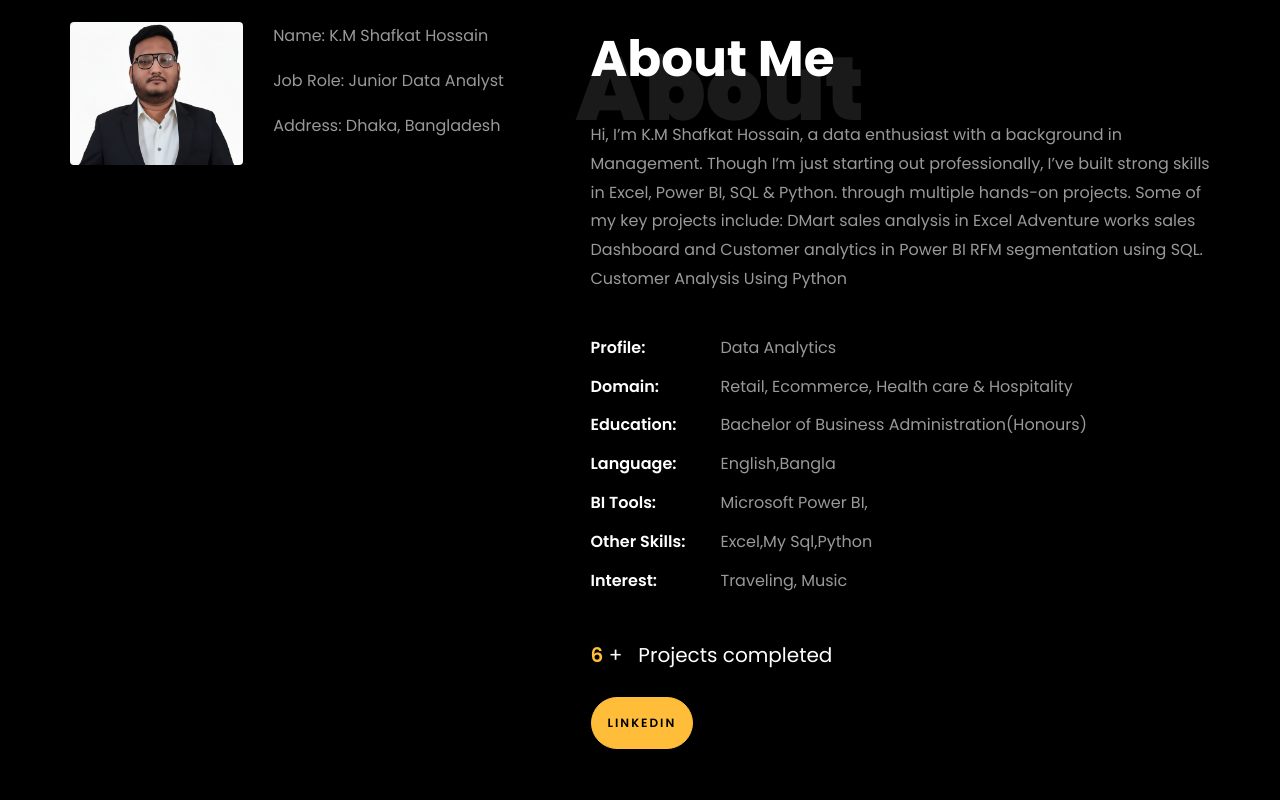
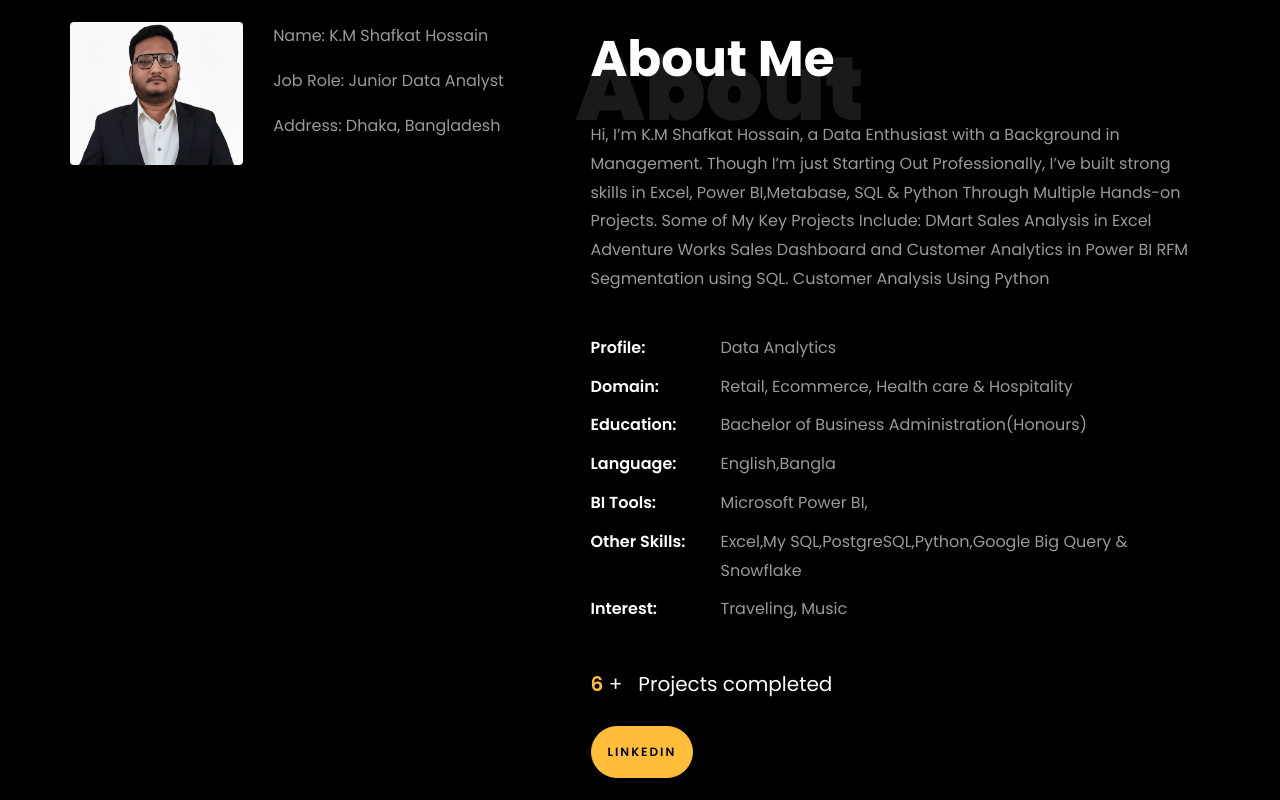
Before and after one commit to Shafkat170/Shafkat170.github.io, a plain HTML site: page index.html in a window 1280 px wide. Shown: the part 840-1640 px from the top of the page. Drawn offline with Linux system fonts and the light colour scheme; files whose address does not match are found by name.

Commit message:
TEXT CHANGE

```diff
--- a/index.html
+++ b/index.html
@@ -162,7 +162,7 @@
 						// Create an array of typing text
 						const typingTexts = [
 						//'  Data Analyst  ',
-						'Data Analytics & Data Science Enthusiast ',
+						'Data Analytics Enthusiast ',
 						//'Teacher   ',
 						];
 
@@ -272,15 +272,15 @@
 								<h1 class="big">About</h1>
 								<h2 class="mb-4">About Me</h2>
 
-								<p>Hi, I’m K.M Shafkat Hossain, a data enthusiast with a background in Management. Though I’m just starting out professionally, I’ve built strong skills in Excel, Power BI, SQL & Python. through multiple hands-on projects.
+								<p>Hi, I’m K.M Shafkat Hossain, a Data Enthusiast with a Background in Management. Though I’m just Starting Out Professionally, I’ve built strong skills in Excel, Power BI,Metabase, SQL & Python Through Multiple Hands-on Projects.
 
-									Some of my key projects include:
+									Some of My Key Projects Include:
 
-									DMart sales analysis in Excel
+									DMart Sales Analysis in Excel
 
-									Adventure works sales Dashboard and Customer analytics in Power BI
+									Adventure Works Sales Dashboard and Customer Analytics in Power BI
 
-									RFM segmentation using SQL.
+									RFM Segmentation using SQL.
 
 									Customer Analysis Using Python
 								</p>
@@ -290,7 +290,7 @@
 									<li class="d-flex"><span>Education:</span> <span>Bachelor of Business Administration(Honours)</span></li>
 									<li class="d-flex"><span>Language:</span> <span>English,Bangla</span></li>
 									<li class="d-flex"><span>BI Tools:</span> <span>Microsoft Power BI,</span></li>
-									<li class="d-flex"><span>Other Skills:</span> <span>Excel,My Sql,Python</span></li>
+									<li class="d-flex"><span>Other Skills:</span> <span>Excel,My SQL,PostgreSQL,Python,Google Big Query & Snowflake</span></li>
 									<li class="d-flex"><span>Interest:</span> <span>Traveling, Music</span></li>
 
 								</ul>
@@ -322,7 +322,7 @@
           <div class="col-md-10 heading-section text-center ftco-animate">
           	<h1 class="big big-2">Resume</h1>
             <h2 class="mb-4">Resume</h2>
-            <p>A motivated and detail-oriented BBA graduate in Management with hands-on skills in  Excel, Power BI, MySQL and Python. Seeking an entry-level role in data analysis or business intelligence where I can apply analytical skills to solve realworld business problems and grow in a data-driven environment.</p>
+            <p>To leverage my passion for data analytics to become a skilled professional, contributing to the field of data analytics while continuously expanding my knowledge and expertise.</p>
           </div>
         </div>
 
```
